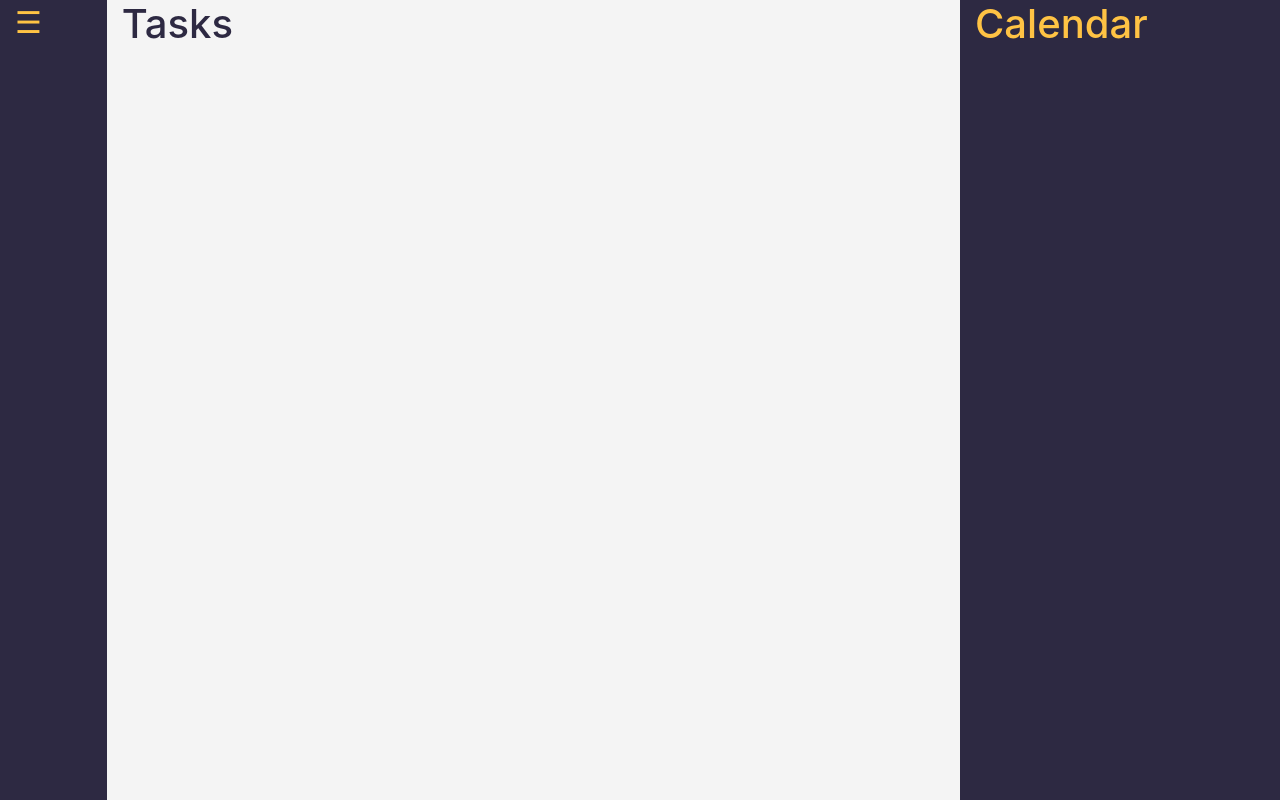
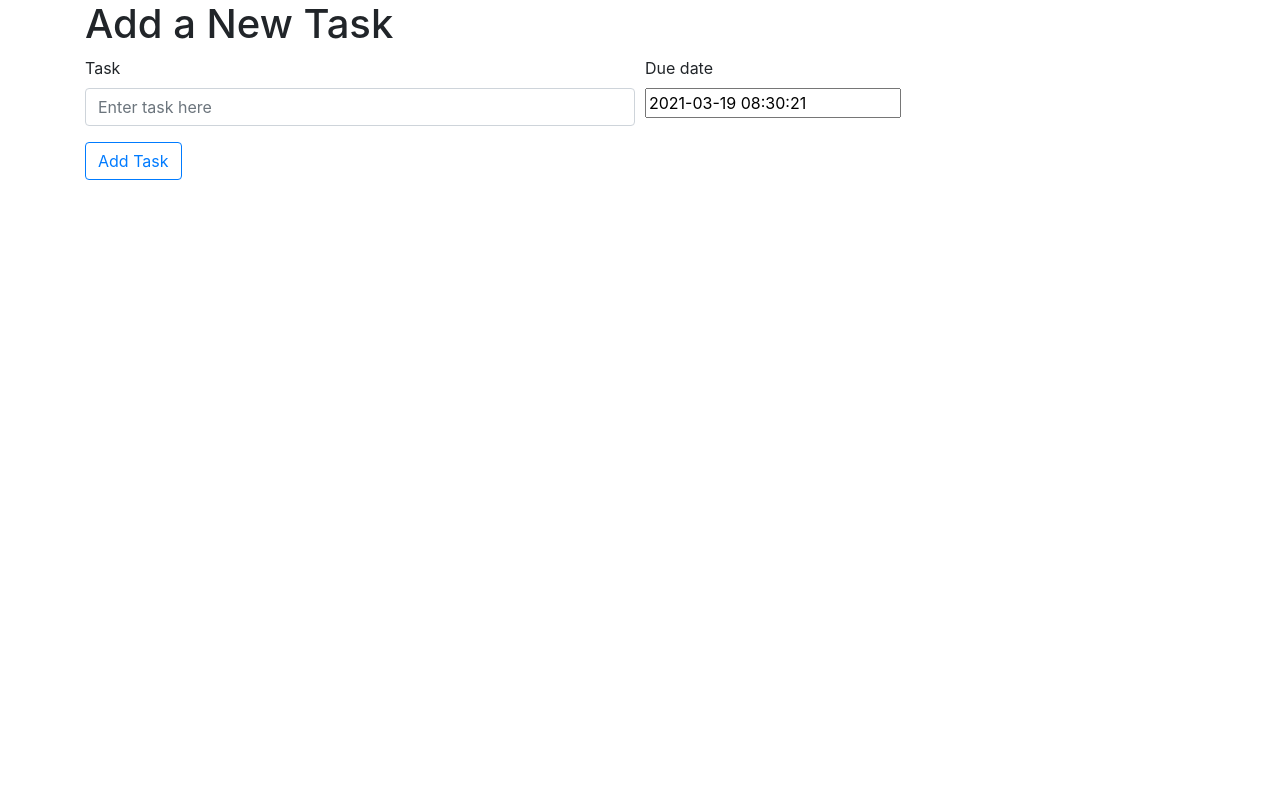
Before and after one commit to CS192-CalNotes/CalNotes, a Django app: page /newtask in a window 1280 px wide. Run offline with Django 3.2, Linux system fonts and the light colour scheme; some libraries are stand-ins or nearby versions.

Commit message:
add task form is now viewable

```diff
--- a/CalNotes/calnote/forms.py
+++ b/CalNotes/calnote/forms.py
@@ -14,5 +14,5 @@ class AddTaskForm(forms.ModelForm):
                     'aria-label':'Task',
                     'aria-describedby':'add-btn'}
             ),
-            'dueDate': forms.DateTimeField()
+            'dueDate': forms.DateTimeInput()
         }
--- a/CalNotes/calnote/templates/calnote/index.html
+++ b/CalNotes/calnote/templates/calnote/index.html
@@ -18,18 +18,25 @@
             <h1>Tasks</h1>
 
             <!-- Erwin edit starts here -->
-            <div class="inputContainer">
-                <form action ="{% url 'addtask' %}" method="POST" role="form">
-                    {% csrf_token %}
-                </form>
-            </div>
+
             <!-- LIST TASKS VIEW HERE-->
+            <ul>
+            {%if empty_task_list %}
+            <li class="list-group-item"> No active tasks. </li>
+            {% else %}
                 {% for task in task_list %}
                     {% if task.isComplete %}
                         <li class="list-group-item">{{ task.task }}</li>
                     {% else %}
                     {% endif %}
                 {% endfor %}
+            {% endif %}
+            </ul>
+
+            <form action="{% url  'newtask' %}">
+                <button class="btn btn-primary" type="submit">Add Task</button>
+            </form>
+
             <!-- Erwin edit ends here -->
 
             <!-- View toggle buttons. UNDER CONSTRUCTION by MARIEL -->
--- /dev/null
+++ b/CalNotes/calnote/templates/calnote/taskform.html
@@ -0,0 +1,24 @@
+{% extends "calnote/layout.html" %}
+
+{% block body %}
+
+<div class="container">
+    <h1>Add a New Task</h1>
+    <form action ="" method="POST" >
+        {% csrf_token %}
+        <div class="form-row">
+            <div class="form-group col-md-6">
+                <label>Task</label>
+                {{ taskform.task }}
+            </div>
+
+            <div class="form-group col-md-6">
+                <label>Due date</label>
+                <br>
+                {{ taskform.dueDate }}
+            </div>
+        </div>
+        <input class="btn btn-outline-primary" type="submit" value="Add Task">
+    </form>
+</div>
+{% endblock %}
--- a/CalNotes/calnote/urls.py
+++ b/CalNotes/calnote/urls.py
@@ -4,5 +4,4 @@ from . import views
 urlpatterns = [
     path("", views.index, name="index"),
     path("newtask", views.addNewTask, name="newtask"),
-    path("addtask", views.addTask, name="addtask")
 ]
--- a/CalNotes/calnote/views.py
+++ b/CalNotes/calnote/views.py
@@ -7,19 +7,22 @@ from .forms import AddTaskForm #imports class AddTaskForm from forms.py
 # Create your views here.
 
 def index(request):
-    return render(request, "calnote/index.html")
-
+    task_list = Task.objects.order_by('taskID')
+    context = {
+        'task_list': task_list,
+        'empty_task_list': len(task_list) == 0
+    }
+    return render(request, "calnote/index.html", context)
 
 def addNewTask(request):
-    return render(request, "calnote/index.html")
-    task_list = Task.objects.order_by('taskID')
-    addtaskform = AddTaskForm()
-    context = {'task_list': task_list, 'form': addtaskform}
-    return render(request, "calnote/index.html", context)
-
-@require_POST
-def addTask(request):
-    addtaskform = AddTaskForm(request.POST)
-    if addtaskform.is_valid():
-        new_addtask = addtaskform.save() #new addtask object
-    return redirect('index')
+    if request.method == "POST":
+        addtaskform = AddTaskForm(request.POST)
+        if addtaskform.is_valid():
+            new_addtask = addtaskform.save() #new addtask object
+        return redirect(index)
+    elif request.method == "GET":
+        addtaskform = AddTaskForm(instance=Task())
+        context = {
+            'taskform': addtaskform
+        }
+        return render(request, "calnote/taskform.html", context)
```
Also changed, not shown: CalNotes/calnote/templates/calnote/taskview.html (added). Lines whose indentation alone changed are shown as unchanged.
